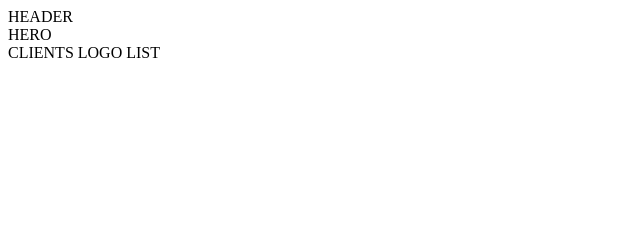
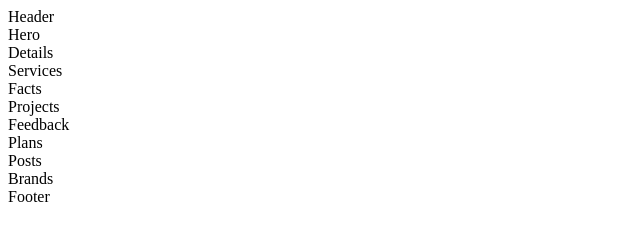
Before and after one commit to front-end-by-rimantas/10-grupe-portfolio-personal, a plain HTML site: page index.html in a window 1280 px wide. Shown: the whole page, without its empty margins (0-640 px from the left). Drawn offline with Linux system fonts and the light colour scheme.

Commit message:
Page structure #2

```diff
--- a/index.html
+++ b/index.html
@@ -13,18 +13,70 @@
 </head>
 <body>
     <header>
-        HEADER
+        <div class="container">
+            Header
+        </div>
     </header>
 
-    <div>
-        HERO
-    </div>
+    <section class="hero">
+        <div class="container">
+            Hero
+        </div>
+    </section>
 
-    <div>
-        CLIENTS LOGO LIST
-    </div>
+    <section class="details">
+        <div class="container">
+            Details
+        </div>
+    </section>
 
+    <section class="services">
+        <div class="container">
+            Services
+        </div>
+    </section>
 
+    <section class="facts">
+        <div class="container">
+            Facts
+        </div>
+    </section>
+
+    <section class="projects">
+        <div class="container">
+            Projects
+        </div>
+    </section>
+
+    <section class="feedback">
+        <div class="container">
+            Feedback
+        </div>
+    </section>
+
+    <section class="plans">
+        <div class="container">
+            Plans
+        </div>
+    </section>
+
+    <section class="posts">
+        <div class="container">
+            Posts
+        </div>
+    </section>
+
+    <section class="brands">
+        <div class="container">
+            Brands
+        </div>
+    </section>
+
+    <footer>
+        <div class="container">
+            Footer
+        </div>
+    </footer>
 
     <script src="./js/data.js"></script>
     <script src="./js/functions.js"></script>
```
